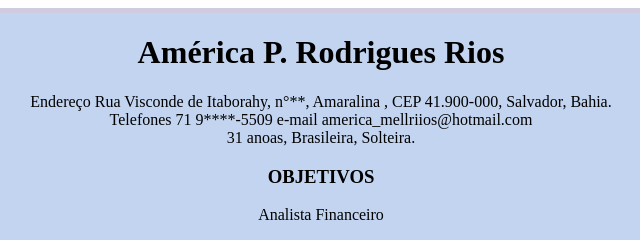
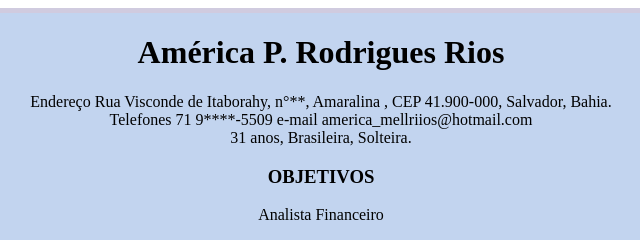
Before and after one commit to americarios/Curriculo, a plain HTML site: page index.html in a window 1280 px wide. Shown: the top 240 px of the page, 319-959 px from the left. Drawn offline with Linux system fonts and the light colour scheme.

Commit message:
index.html

```diff
--- a/index.html
+++ b/index.html
@@ -19,7 +19,7 @@
 
 <p>Endereço Rua Visconde de Itaborahy, n°**, Amaralina
 , CEP 41.900-000, Salvador, Bahia. <br> Telefones 71 9****-5509 e-mail america_mellriios@hotmail.com<br>
-    31 anoas, Brasileira, Solteira.
+    31 anos, Brasileira, Solteira.
 </p>
 </head>
 <body>
```
